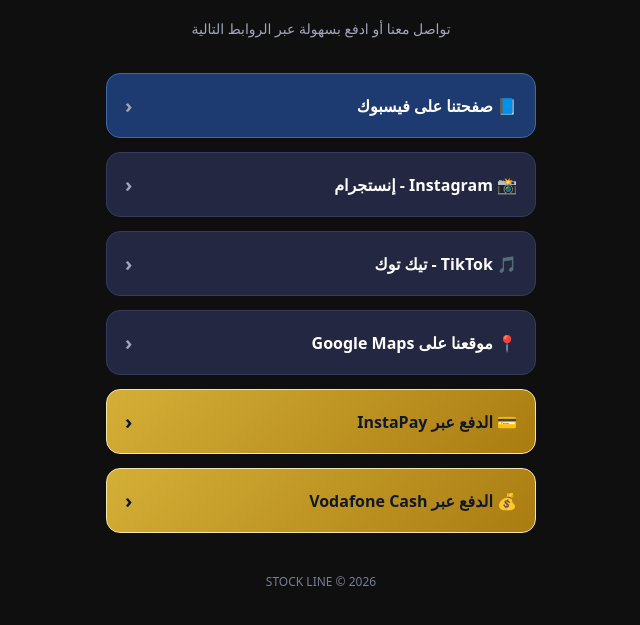
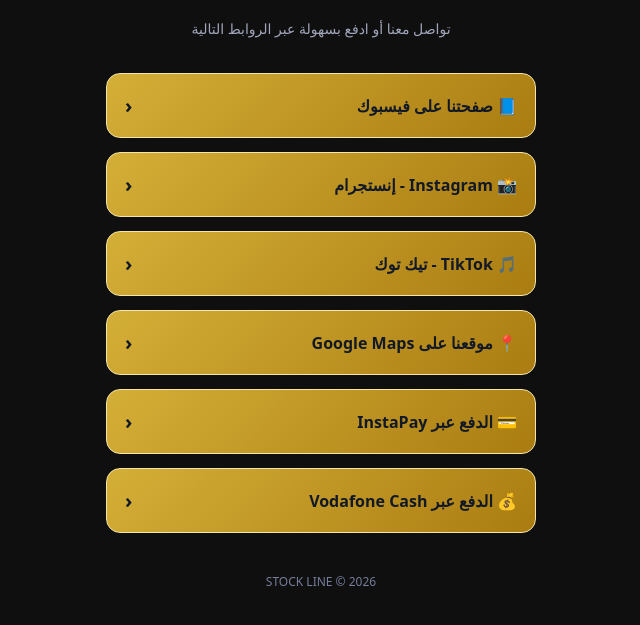
Before and after one commit to salahgaber991-coder/STOCKstore, a plain HTML site: page index.html in a window 1280 px wide. Shown: the part 91-716 px from the top of the page, without its empty margins (319-959 px from the left). Drawn offline with Linux system fonts and the light colour scheme.

Commit message:
Update index.html

```diff
--- a/index.html
+++ b/index.html
@@ -44,19 +44,18 @@ body {
     flex-direction: column;
     gap: 14px;
 }
-
 .btn {
   text-decoration: none;
-    color: white;
-    background: #232742;
-    border: 1px solid #353b5c;
+  color: #111827;
+  background: linear-gradient(135deg, #d4af37, #aa7c11);
+  border: 1px solid #f3e5ab;
   border-radius: 14px;
   padding: 18px;
   display: flex;
   justify-content: space-between;
   align-items: center;
   font-size: 16px;
-    font-weight: 600;
+  font-weight: 700;
   transition: 0.2s;
 }
 
@@ -65,28 +64,22 @@ body {
 }
 
 .btn.primary {
-    background: #1d3b70;
-    border-color: #4169a8;
+  background: linear-gradient(135deg, #d4af37, #aa7c11);
+  border-color: #f3e5ab;
 }
 
 .arrow {
-    color: #a0a5ba;
+  color: #111827;
   font-size: 20px;
 }
+
+
 
 .footer {
     color: #777e9b;
     font-size: 12px;
     margin-top: 40px;
-} .container .btn:nth-last-child(-n+2) {
-  background: linear-gradient(135deg, #d4af37, #aa7c11);
-  color: #111827;
-  border-color: #f3e5ab;
-  font-weight: 700;
 }
-
-.container .btn:nth-last-child(-n+2) .arrow {
-  color: #111827;)
 </style>
 </head>
 
```
Lines whose indentation alone changed are shown as unchanged.
